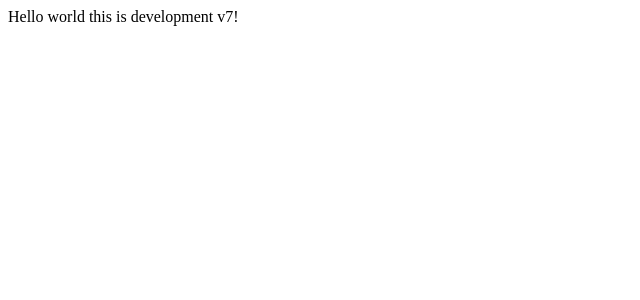
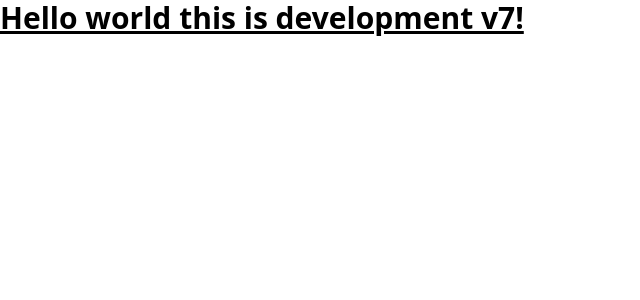
Before and after one commit to thomaseilander/node-starter, a Nuxt app: page / in a window 1280 px wide. Shown: the top 300 px of the page, without its empty margins (0-640 px from the left). Built offline with nearby package versions, Linux system fonts and the light colour scheme.

Commit message:
tailwind installed

```diff
--- a/app.vue
+++ b/app.vue
@@ -1,6 +1,8 @@
 <template>
   <div>
+  <h1 class="text-3xl font-bold underline">
     Hello world this is development v7!
+  </h1>
   </div>
 </template>
 
--- /dev/null
+++ b/assets/main.css
@@ -0,0 +1,3 @@
+@tailwind base;
+@tailwind components;
+@tailwind utilities;
--- a/nuxt.config.ts
+++ b/nuxt.config.ts
@@ -1,4 +1,15 @@
 // https://nuxt.com/docs/api/configuration/nuxt-config
+import { resolve } from "path";
+
 export default defineNuxtConfig({
-
-})
+    alias: {
+        "@": resolve(__dirname, "/")
+    },
+    css: ["~/assets/main.css"],
+    postcss: {
+        plugins: {
+            tailwindcss: {},
+            autoprefixer: {},
+        },
+    },
+});
--- /dev/null
+++ b/tailwind.config.js
@@ -0,0 +1,15 @@
+/** @type {import('tailwindcss').Config} */
+module.exports = {
+  content: [
+    "./components/**/*.{js,vue,ts}",
+    "./layouts/**/*.vue",
+    "./pages/**/*.vue",
+    "./plugins/**/*.{js,ts}",
+    "./nuxt.config.{js,ts}",
+    "./app.vue",
+  ],
+  theme: {
+    extend: {},
+  },
+  plugins: [],
+}
```
Also changed, not shown: package.json (+19 -14 lines), 1 other file (tests, documents, lock files or other folders).
